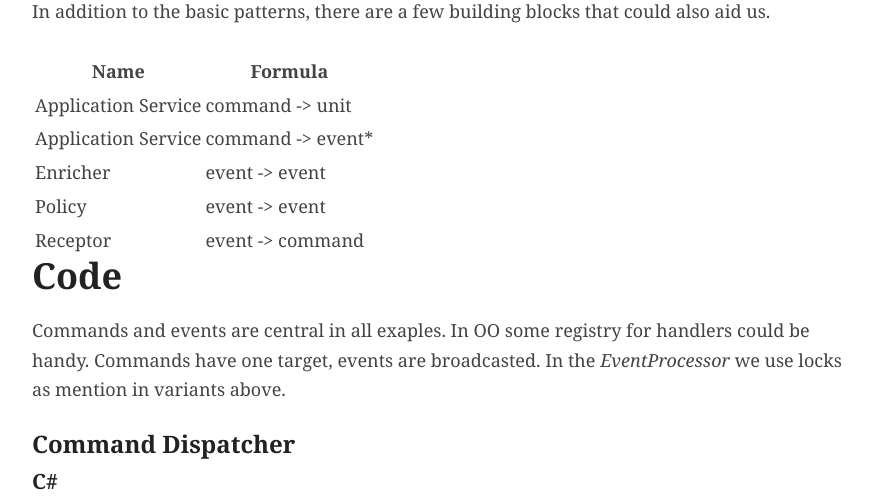
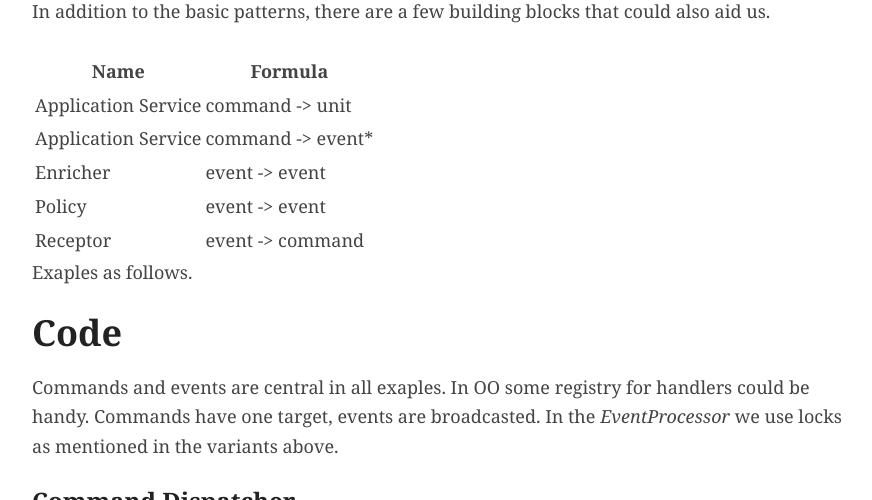
Before and after one commit to perokvist/event-driven-architecture, a Jekyll site: the page built from index.md, in a window 1280 px wide and 900 px high, scrolled down 6341 px, cut to the strip 0-500 px from the top of the window. Shown: the whole strip, without its empty margins (203-1075 px from the left). Built offline with Jekyll 4.4.1, drawn with Linux system fonts in a browser that asks for light colours; our own code applies the rules of GitHub Pages for plain Markdown files.

Commit message:
examples

```diff
--- a/index.md
+++ b/index.md
@@ -123,13 +123,12 @@ In addition to the basic patterns, there are a few building blocks that could al
 | Policy  | event -> event  |
 | Receptor  | event -> command  |
 
-
-
+Exaples as follows.
 
 ## Code
 
 Commands and events are central in all exaples. In OO some registry for handlers could be handy. Commands have one target, events are broadcasted.
-In the *EventProcessor* we use locks as mention in variants above.
+In the *EventProcessor* we use locks as mentioned in the variants above.
 
 ### Command Dispatcher
 
```
